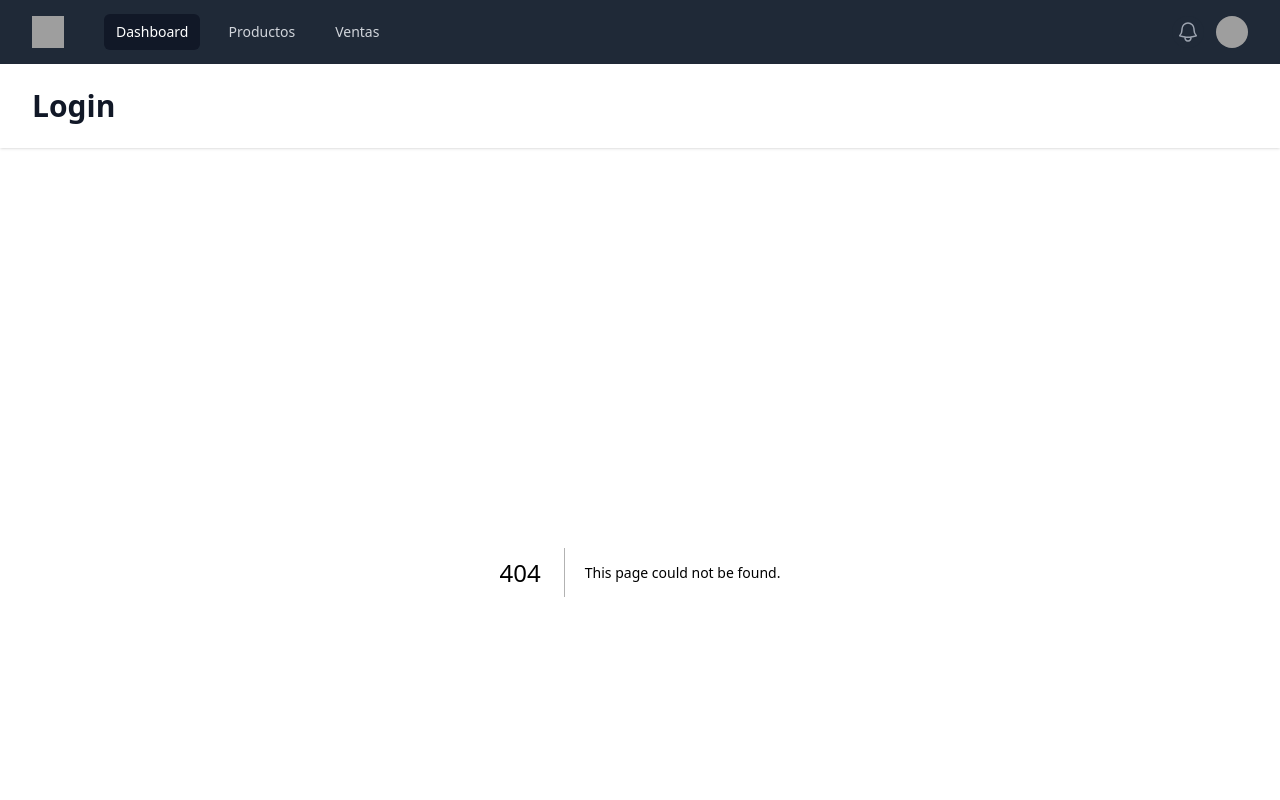
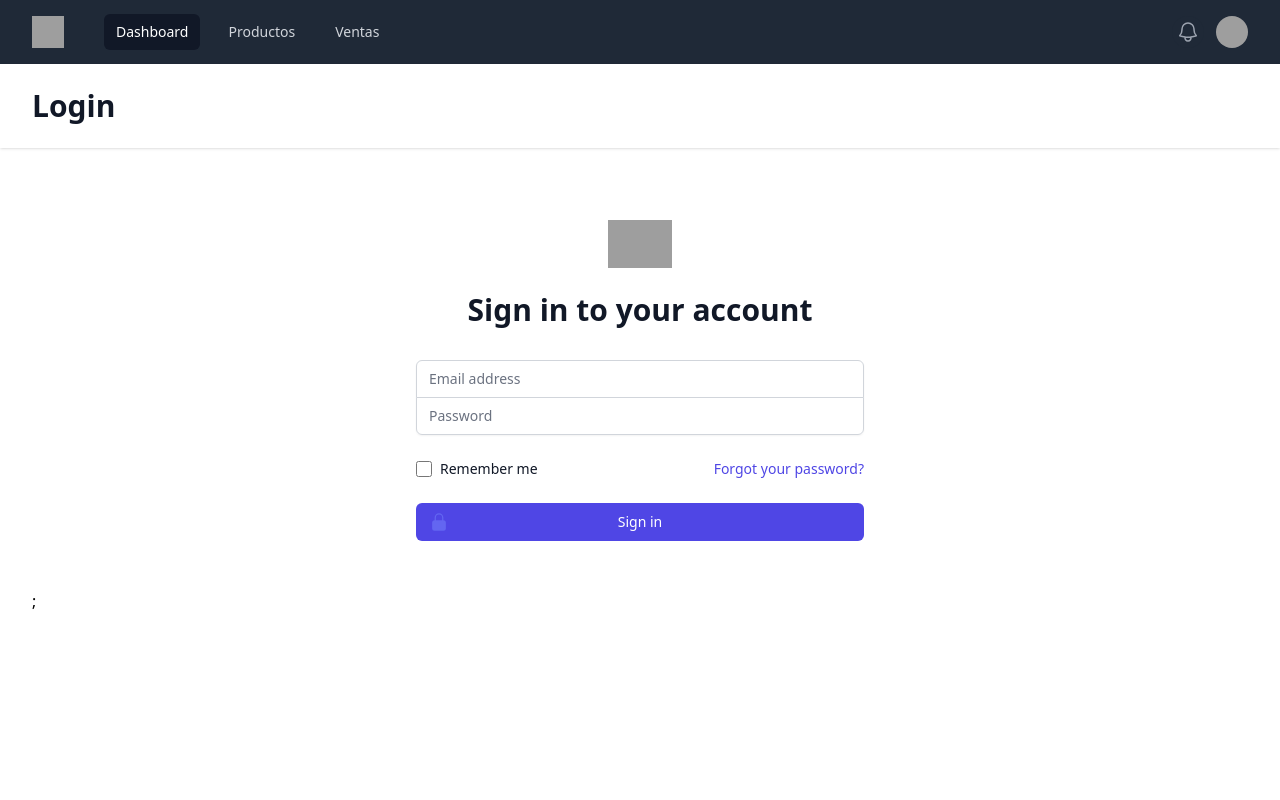
Before and after one commit to abidantriguero/react-shop-admin, a Next.js app: page /login in a window 1280 px wide. Before the commit this address had no page. Shown: the top 800 px of the page. Built offline with nearby package versions, Linux system fonts and the light colour scheme; grey boxes are pictures that could not be loaded.

Commit message:
CLASE 9: Creando la lógica del componente login

```diff
--- a/src/components/LoginPage.js
+++ b/src/components/LoginPage.js
@@ -1,6 +1,19 @@
+import { useRef } from 'react';
 import { LockClosedIcon } from '@heroicons/react/24/solid';
 
 export default function LoginPage() {
+  const emailRef = useRef(null);
+  const passwordRef = useRef(null);
+
+  const submitHandle = (event) => {
+    event.preventDefault();
+    const email = emailRef.current.value;
+    const password = passwordRef.current.value;
+
+// No dejar este console.log solo para desarrollo
+    console.log(email, password);
+  }
+
   return (
     <>
       <div className="min-h-full flex items-center justify-center py-12 px-4 sm:px-6 lg:px-8">
@@ -9,14 +22,14 @@ export default function LoginPage() {
             <img className="mx-auto h-12 w-auto" src="https://tailwindui.com/img/logos/workflow-mark-indigo-600.svg" alt="Workflow" />
             <h2 className="mt-6 text-center text-3xl font-extrabold text-gray-900">Sign in to your account</h2>
           </div>
-            <Form className="mt-8 space-y-6" action="#" method="POST">
+            <form className="mt-8 space-y-6" onSubmit={submitHandle}>
               <input type="hidden" name="remember" defaultValue="true" />
               <div className="rounded-md shadow-sm -space-y-px">
                 <div>
                   <label htmlFor="email-address" className="sr-only">
                     Email address
                   </label>
-                  <Field
+                  <input
                     id="email-address"
                     name="email"
                     type="email"
@@ -24,13 +37,14 @@ export default function LoginPage() {
                     required
                     className="appearance-none rounded-none relative block w-full px-3 py-2 border border-gray-300 placeholder-gray-500 text-gray-900 rounded-t-md focus:outline-none focus:ring-indigo-500 focus:border-indigo-500 focus:z-10 sm:text-sm"
                     placeholder="Email address"
+                    ref={emailRef}
                   />
                 </div>
                 <div>
                   <label htmlFor="password" className="sr-only">
                     Password
                   </label>
-                  <Field
+                  <input
                     id="password"
                     name="password"
                     type="password"
@@ -38,6 +52,7 @@ export default function LoginPage() {
                     required
                     className="appearance-none rounded-none relative block w-full px-3 py-2 border border-gray-300 placeholder-gray-500 text-gray-900 rounded-b-md focus:outline-none focus:ring-indigo-500 focus:border-indigo-500 focus:z-10 sm:text-sm"
                     placeholder="Password"
+                    ref={passwordRef}
                   />
                 </div>
               </div>
@@ -68,7 +83,7 @@ export default function LoginPage() {
                   Sign in
                 </button>
               </div>
-            </Form>
+            </form>
         </div>
       </div>
     </>
--- a/src/pages/index.js
+++ b/src/pages/index.js
@@ -18,7 +18,7 @@ export default function Home() {
           <div className="flex lg:flex-1">
             <a href="#" className="-m-1.5 p-1.5">
               <span className="sr-only">Your Company</span>
-              <img className="h-8 w-auto" src="https://tailwindui.com/img/logos/mark.svg?color=indigo&shade=600" alt="" />
+              <img className="h-8 w-auto" src="https://tailwindui.com/img/logos/workflow-mark-indigo-500.svg" alt="Workflow" alt="" />
             </a>
           </div>
           <div className="flex lg:hidden">
@@ -46,7 +46,7 @@ export default function Home() {
             <div className="flex items-center justify-between">
               <a href="#" className="-m-1.5 p-1.5">
                 <span className="sr-only">Your Company</span>
-                <img className="h-8 w-auto" src="https://tailwindui.com/img/logos/mark.svg?color=indigo&shade=600" alt="" />
+                <img className="h-8 w-auto" src="https://tailwindui.com/img/logos/workflow-mark-indigo-500.svg" alt="Workflow" alt="" />
               </a>
               <button type="button" className="-m-2.5 rounded-md p-2.5 text-gray-700" onClick={() => setMobileMenuOpen(false)}>
                 <span className="sr-only">Close menu</span>
--- /dev/null
+++ b/src/pages/login.js
@@ -0,0 +1,5 @@
+import LoginPage from '@components/LoginPage';
+
+export default function Login() {
+  return <LoginPage />;
+}
```
